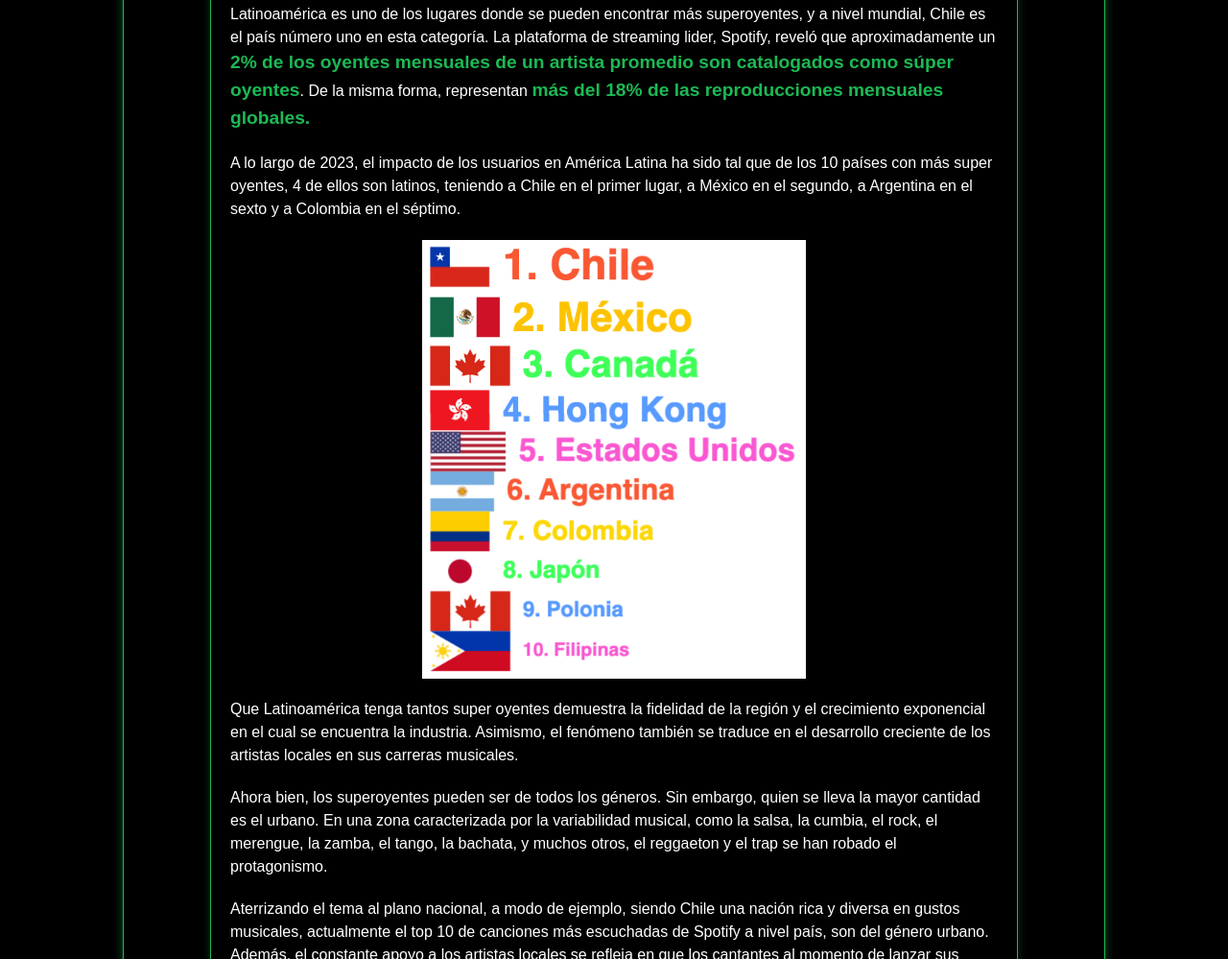
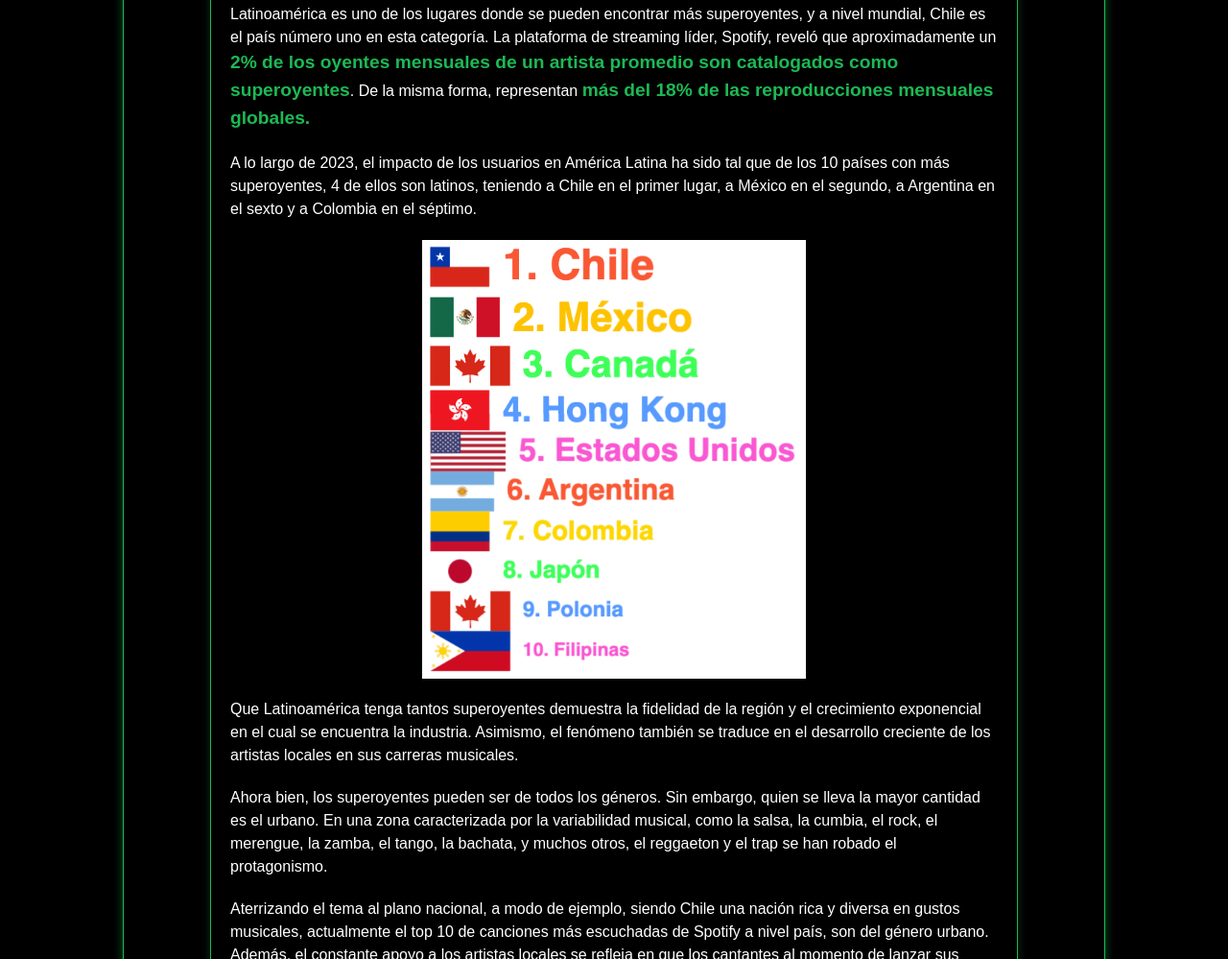
Before and after one commit to lukavmiller13/Genero_Urbano_el_boom_latino, a plain HTML site: page index.html in a window 1280 px wide. Shown: the part 1018-2017 px from the top of the page at 96% size. Drawn offline with Linux system fonts and the light colour scheme; a script that the page names is missing; a web font is replaced by a local one.

Commit message:
Update index.html

```diff
--- a/index.html
+++ b/index.html
@@ -27,10 +27,10 @@
             <h2>El país con más superoyentes: Chile</h2>
             <h3>¿Qué son los superoyentes?</h3>
             <p>Son los usuarios de Spotify definidos como los más apasionados y comprometidos con sus artistas favoritos y la música que les gusta. Se caracterizan por reproducir a un artista o a una banda de forma repetida, siguiéndolo de cerca, agregándole en playlists, creando listas de reproducción con su música y mostrando un interés por su música en su totalidad.</p>
-            <p>Latinoamérica es uno de los lugares donde se pueden encontrar más superoyentes, y a nivel mundial, Chile es el país número uno en esta categoría. La plataforma de streaming lider, Spotify, reveló que aproximadamente un <span class="spotify-highlight"><strong>2% de los oyentes mensuales de un artista promedio son catalogados como súper oyentes</span></strong>. De la misma forma, representan <span class="spotify-highlight"><strong>más del 18% de las reproducciones mensuales globales.</span></strong></p>
-            <p>A lo largo de 2023, el impacto de los usuarios en América Latina ha sido tal que de los 10 países con más super oyentes, 4 de ellos son latinos, teniendo a Chile en el primer lugar, a México en el segundo, a Argentina en el sexto y a Colombia en el séptimo.</p>
+            <p>Latinoamérica es uno de los lugares donde se pueden encontrar más superoyentes, y a nivel mundial, Chile es el país número uno en esta categoría. La plataforma de streaming líder, Spotify, reveló que aproximadamente un <span class="spotify-highlight"><strong>2% de los oyentes mensuales de un artista promedio son catalogados como superoyentes</span></strong>. De la misma forma, representan <span class="spotify-highlight"><strong>más del 18% de las reproducciones mensuales globales.</span></strong></p>
+            <p>A lo largo de 2023, el impacto de los usuarios en América Latina ha sido tal que de los 10 países con más superoyentes, 4 de ellos son latinos, teniendo a Chile en el primer lugar, a México en el segundo, a Argentina en el sexto y a Colombia en el séptimo.</p>
             <img src="super.png" alt="Tu Foto" class="centered-image" width="400">
-            <p>Que Latinoamérica tenga tantos super oyentes demuestra la fidelidad de la región y el crecimiento exponencial en el cual se encuentra la industria. Asimismo, el fenómeno también se traduce en el desarrollo creciente de los artistas locales en sus carreras musicales.</p>
+            <p>Que Latinoamérica tenga tantos superoyentes demuestra la fidelidad de la región y el crecimiento exponencial en el cual se encuentra la industria. Asimismo, el fenómeno también se traduce en el desarrollo creciente de los artistas locales en sus carreras musicales.</p>
             <p>Ahora bien, los superoyentes pueden ser de todos los géneros. Sin embargo, quien se lleva la mayor cantidad es el urbano. En una zona caracterizada por la variabilidad musical, como la salsa, la cumbia, el rock, el merengue, la zamba, el tango, la bachata, y muchos otros, el reggaeton y el trap se han robado el protagonismo.</p>
             <p>Aterrizando el tema al plano nacional, a modo de ejemplo, siendo Chile una nación rica y diversa en gustos musicales, actualmente el top 10 de canciones más escuchadas de Spotify a nivel país, son del género urbano. Además, el constante apoyo a los artistas locales se refleja en que los cantantes al momento de lanzar sus creaciones y en el pasar de las semanas, reciben un constante apoyo. <strong><span class="spotify-highlight"> Por ejemplo, en las 5 canciones más escuchadas de artistas chilenos, ya en las primeras semanas obtienen millones de reproducciones.</strong></span></p>
             <div>
```
